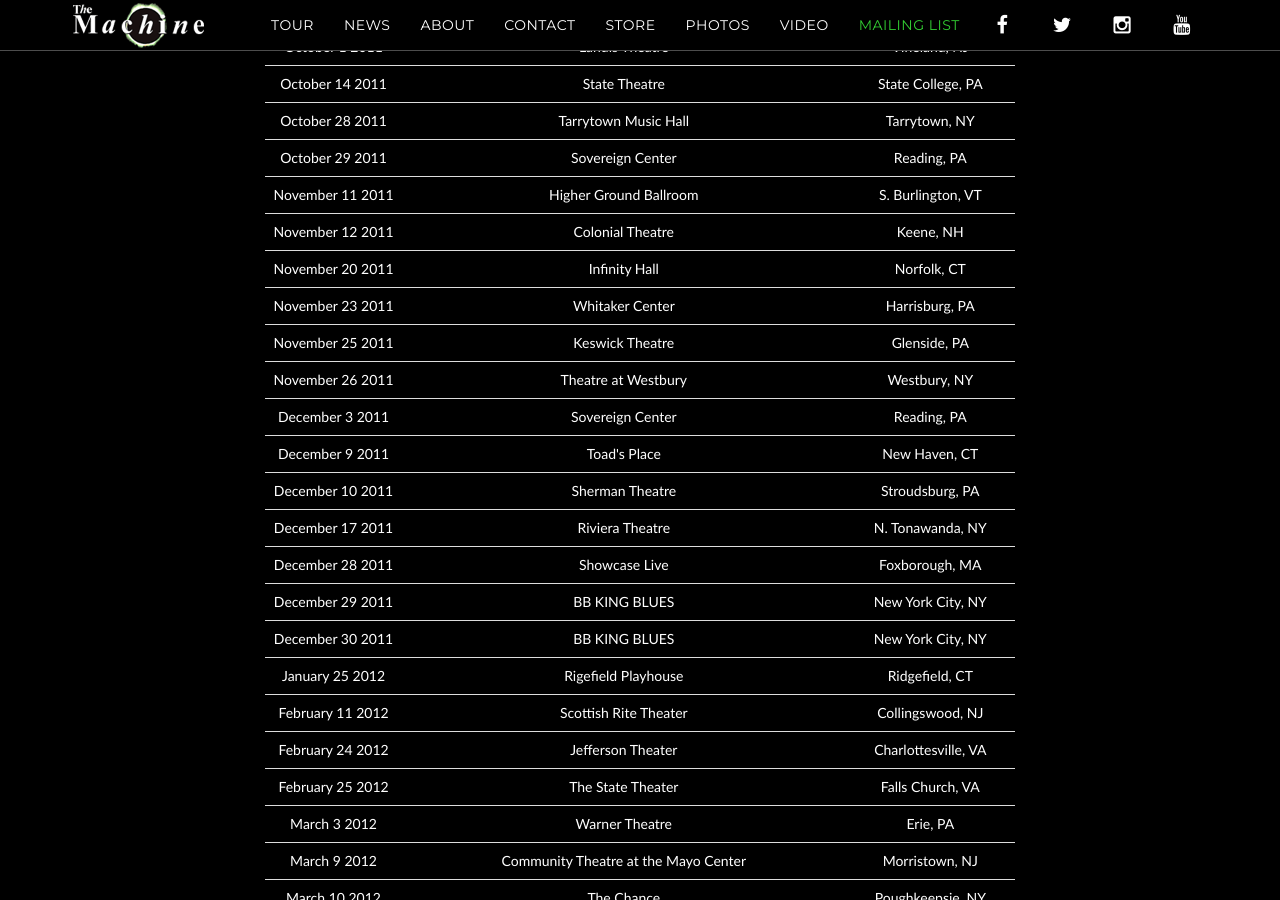
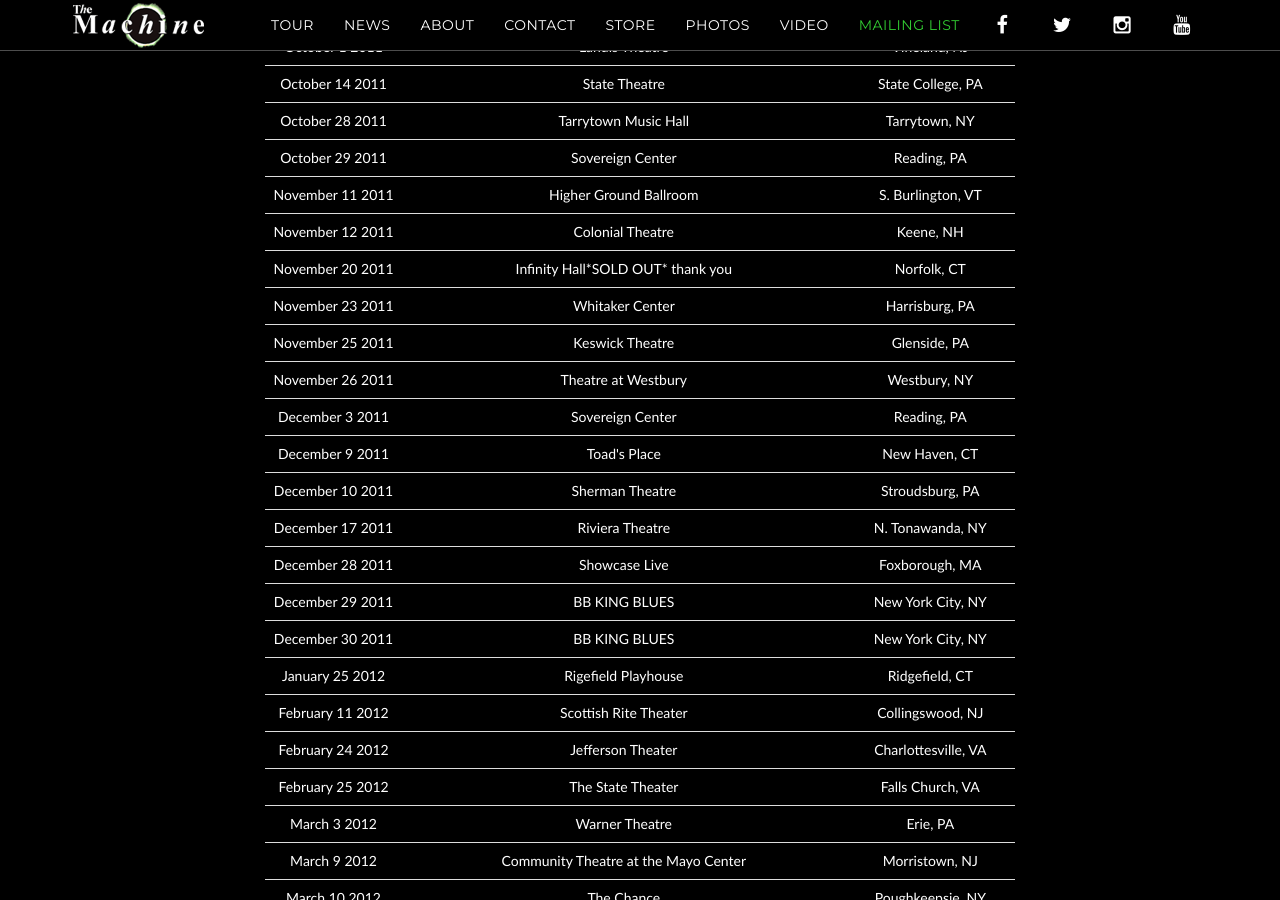
Before and after one commit to machineweb/machineweb.github.io, a Jekyll site: the page built from tourarchive/index.html, in a window 1280 px wide and 900 px high, scrolled down 15892 px. Built offline with Jekyll 4.4.1, drawn with Linux system fonts in a browser that asks for light colours.

Commit message:
Updated tour

```diff
--- a/_data/tour.yml
+++ b/_data/tour.yml
@@ -1648,7 +1648,7 @@
     location: "Keene, NH"
 
   - date: "November 20 2011"
-    venue: "Infinity Hall"
+    venue: "Infinity Hall*SOLD OUT* thank you "
     location: "Norfolk, CT"
 
   - date: "November 23 2011"
```
